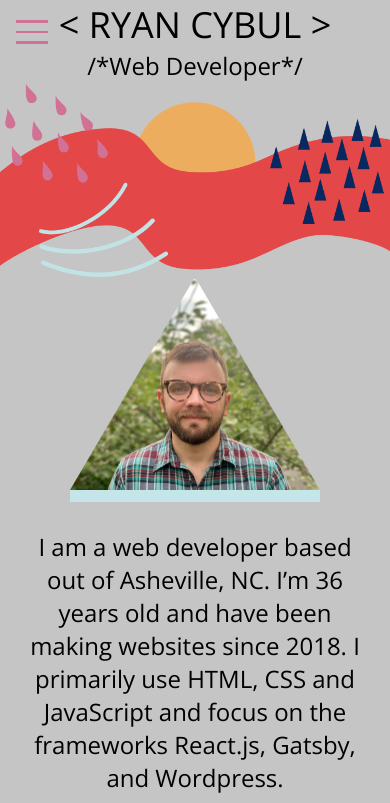
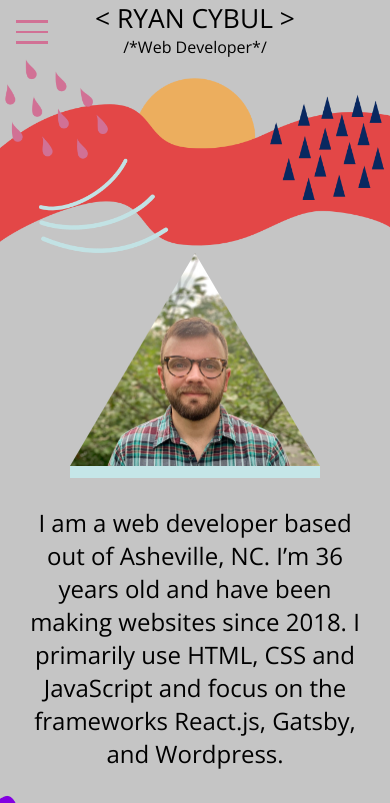
Before and after one commit to ryancybul/portfolio, a Gatsby site: page / in a window 390 px wide. Shown: the top 803 px of the page. Built offline with nearby package versions, Linux system fonts and the light colour scheme; Gatsby itself is replaced by a stand-in of ours; a web font is replaced by a local one.

Commit message:
Made header responsive

```diff
--- a/src/components/nav/BurgerMenu.js
+++ b/src/components/nav/BurgerMenu.js
@@ -5,6 +5,11 @@ import styled from "styled-components";
 
 const BurgerMenu = ({ open, setOpen }) => (
   <StyledMenu open={open}>
+    <div>
+      <Link className="hover" to="/" onClick={() => setOpen(!open)}>
+        Home
+      </Link>
+    </div>
     <div>
       <Link className="hover" to="/portfolio/" onClick={() => setOpen(!open)}>
         Portfolio
--- a/src/components/nav/Nav.js
+++ b/src/components/nav/Nav.js
@@ -79,6 +79,14 @@ const NavWrapper = styled.nav`
       font-size: 2.25rem;
     }
   }
+  @media only screen and (max-width: 400px) {
+    h1 {
+      font-size: 1.65rem;
+    }
+    h2 {
+      font-size: 1rem;
+    }
+  }
 
   @media only screen and (min-width: 650px) {
     .burgerWrapper {
--- a/src/pages/info.js
+++ b/src/pages/info.js
@@ -1,9 +1,6 @@
 import { GatsbyImage } from "gatsby-plugin-image";
 import React from "react";
 import styled from "styled-components";
-import { FontAwesomeIcon } from "@fortawesome/react-fontawesome";
-import { faEnvelope } from "@fortawesome/free-solid-svg-icons";
-import { faGithub, faLinkedinIn } from "@fortawesome/free-brands-svg-icons";
 import { InfoPageQuery } from "../queries/infoPageQuery";
 
 const Info = function () {
```
